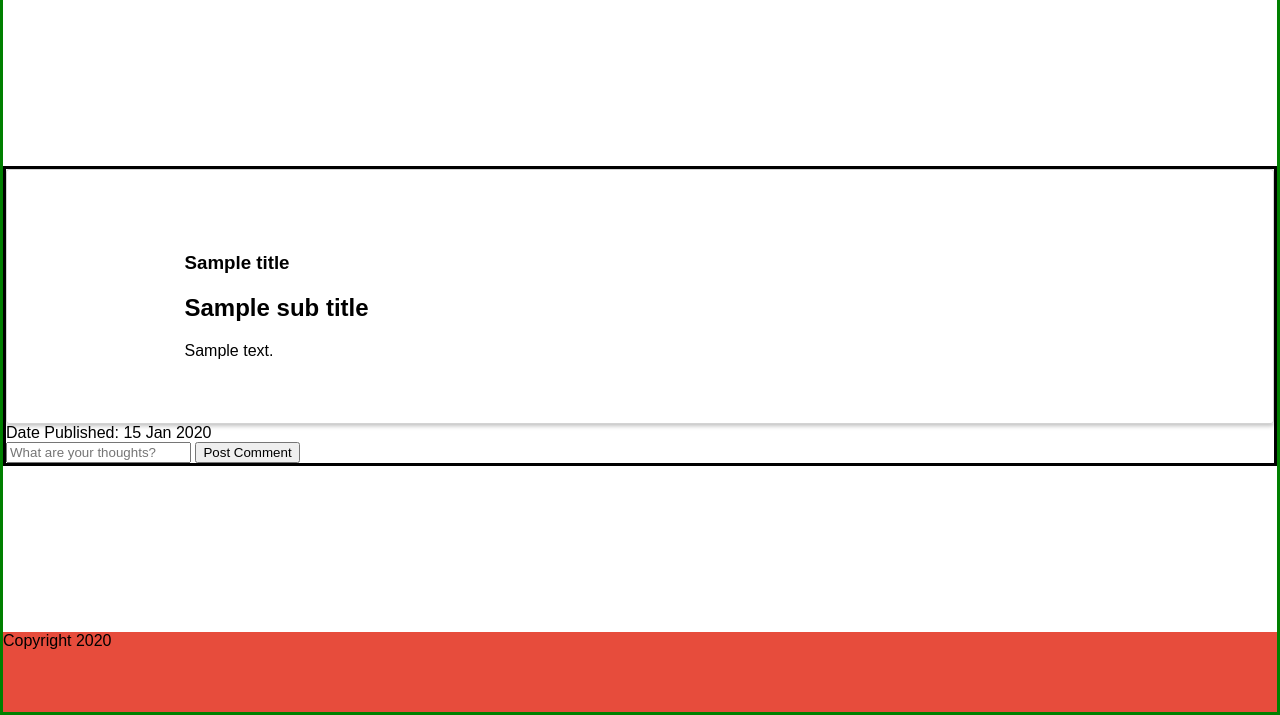
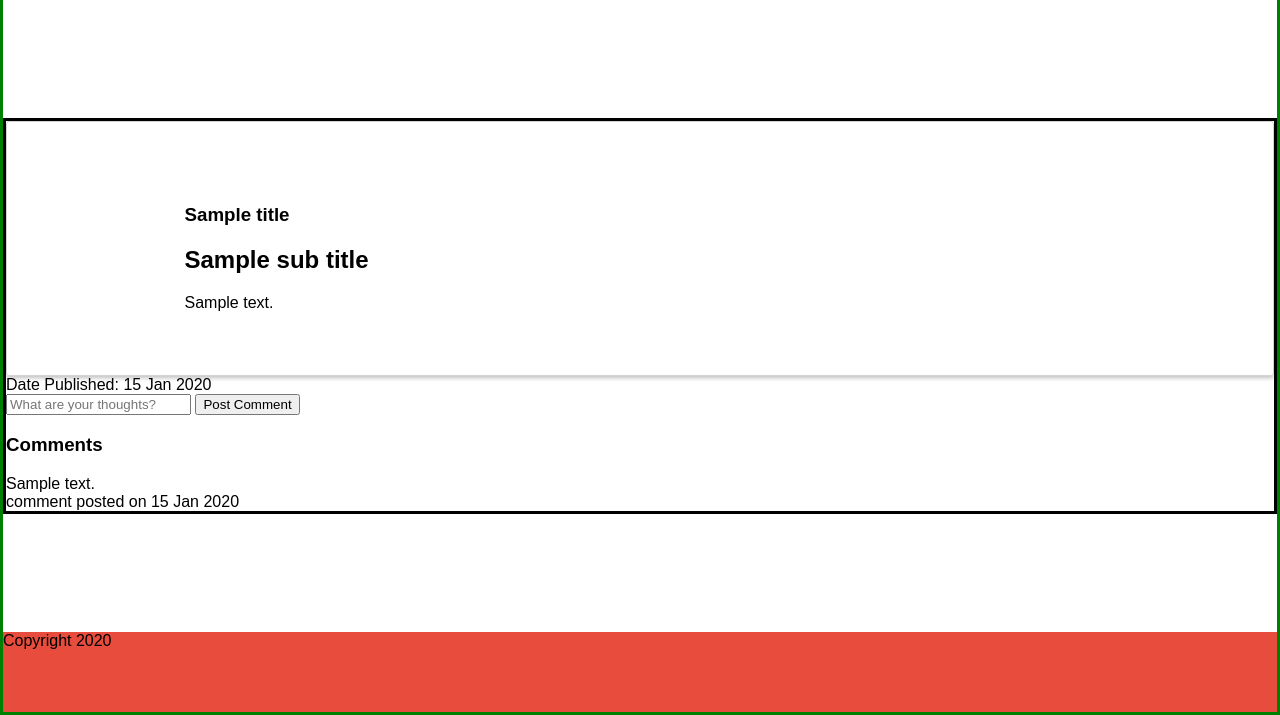
Before and after one commit to Whoisju1/News-Grubber, a Node server app: template views/article.handlebars in a window 1280 px wide. Shown: the part 85-800 px from the top of the page. Run offline with Node 20, Linux system fonts and the light colour scheme; the template is opened without the code that fills it: most values are stand-ins (such as "Sample title", 1, 10 or a date in 2020); some libraries are stand-ins or nearby versions.

Commit message:
write code for user to post comments

```diff
--- a/views/article.handlebars
+++ b/views/article.handlebars
@@ -14,4 +14,17 @@
         <input placeholder="What are your thoughts?" name='newComment' id="newComment" required/>
         <input type="submit" value="Post Comment" />
     </form>
+    <div class="comment-display">
+        <h3>Comments</h3>
+        {{#each comment}}
+        <div class="comment">
+            <div class="comment-body">
+                {{body}}
+            </div>
+            <div class="comment-date">
+                comment posted on <span>{{dateCreated}}</span>
+            </div>
+        </div>
+        {{/each}}
+    </div>
 </section>
```
Also changed, not shown: controller/articles.js (+10 -10 lines).
